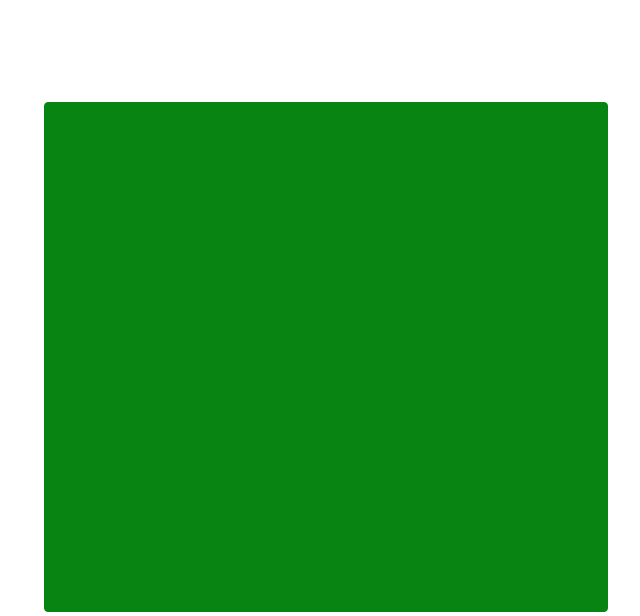
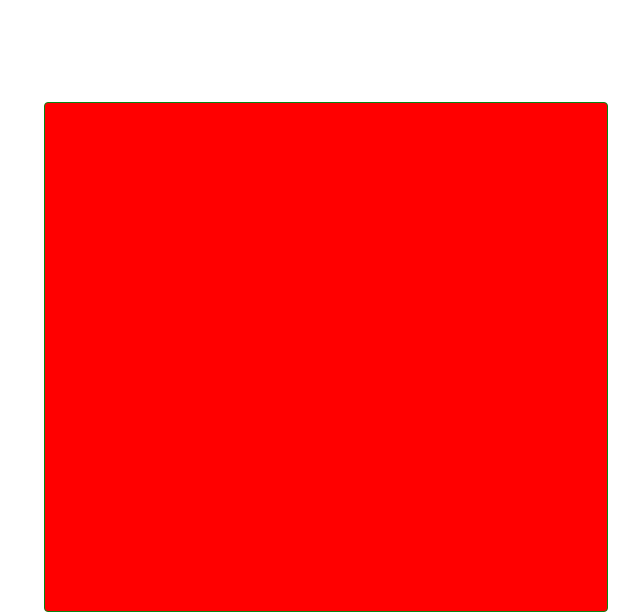
Before and after one commit to moyoumos/electro-labs-site, a Gatsby site: page /about in a window 1280 px wide. Shown: the top 616 px of the page, without its empty margins (70-710 px from the left). Built offline with nearby package versions, Linux system fonts and the light colour scheme; Gatsby itself is replaced by a stand-in of ours.

Commit message:
Update about.js

```diff
--- a/src/pages/about.js
+++ b/src/pages/about.js
@@ -82,7 +82,7 @@ const badgeStyle = {
 
 const cnv = {
   color: "#fff",
-  backgroundColor: "#088413",
+  backgroundColor: "red",
   border: "1px solid #088413",
   fontSize: 11,
   fontWeight: "bold",
```
